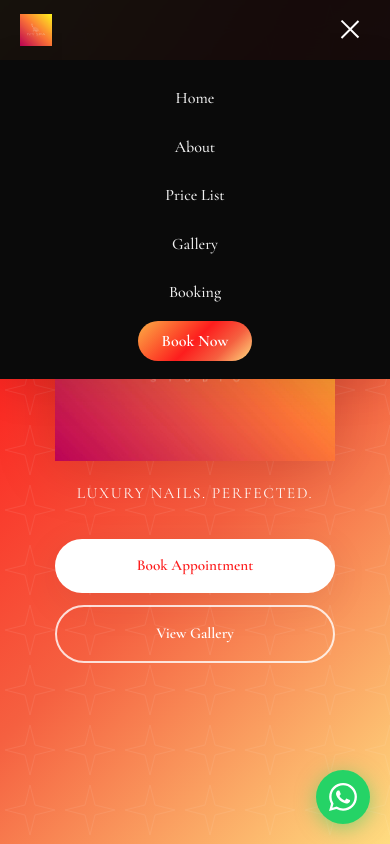
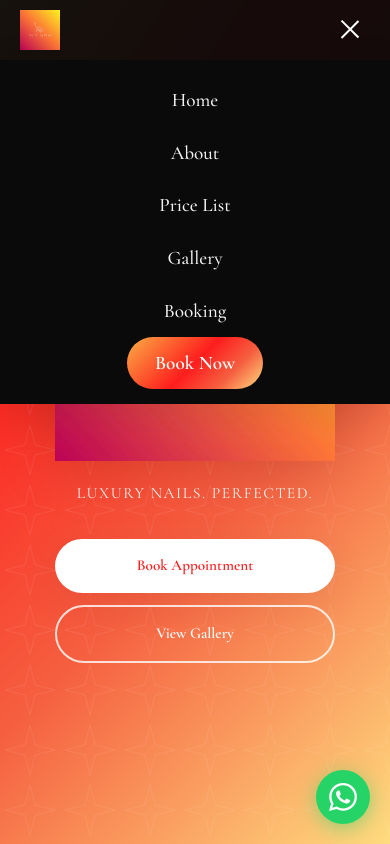
Before and after one commit to iyiola1985/IVYSPA, a plain HTML site: page index.html in a window 390 px wide. Both pictures are taken after a click on the element 350 px from the left and 30 px from the top of the page. Shown: the top 844 px of the page. Drawn offline with nearby package versions, Linux system fonts and the light colour scheme.

Commit message:
Improve nav: larger logo and links for better visibility on mobile and desktop
Made-with: Cursor

```diff
--- a/css/styles.css
+++ b/css/styles.css
@@ -113,9 +113,10 @@ ul {
 }
 
 .nav__logo-img {
-  height: 42px;
+  height: 52px;
   width: auto;
   object-fit: contain;
+  min-height: 52px;
 }
 
 .nav__links {
@@ -127,7 +128,7 @@ ul {
 .nav__link {
   font-family: var(--font-body);
   font-weight: 500;
-  font-size: 1rem;
+  font-size: 1.1rem;
   color: var(--text-on-dark);
   position: relative;
 }
@@ -148,7 +149,8 @@ ul {
 }
 
 .nav__cta {
-  padding: 10px 24px;
+  padding: 12px 28px;
+  font-size: 1.1rem;
   background: var(--gradient-primary);
   color: white !important;
   border-radius: 50px;
@@ -1750,7 +1752,18 @@ ul {
   }
 
   .nav__logo-img {
-    height: 36px;
+    height: 44px;
+    min-height: 44px;
+  }
+
+  .nav__links .nav__link {
+    font-size: 1.2rem;
+    padding: 12px 0;
+  }
+
+  .nav__links .nav__cta {
+    font-size: 1.15rem;
+    padding: 14px 28px;
   }
 
   .nav__links {
@@ -2048,7 +2061,12 @@ ul {
   }
 
   .nav__logo-img {
-    height: 32px;
+    height: 40px;
+    min-height: 40px;
+  }
+
+  .nav__links .nav__link {
+    font-size: 1.2rem;
   }
 
   .section {
```
